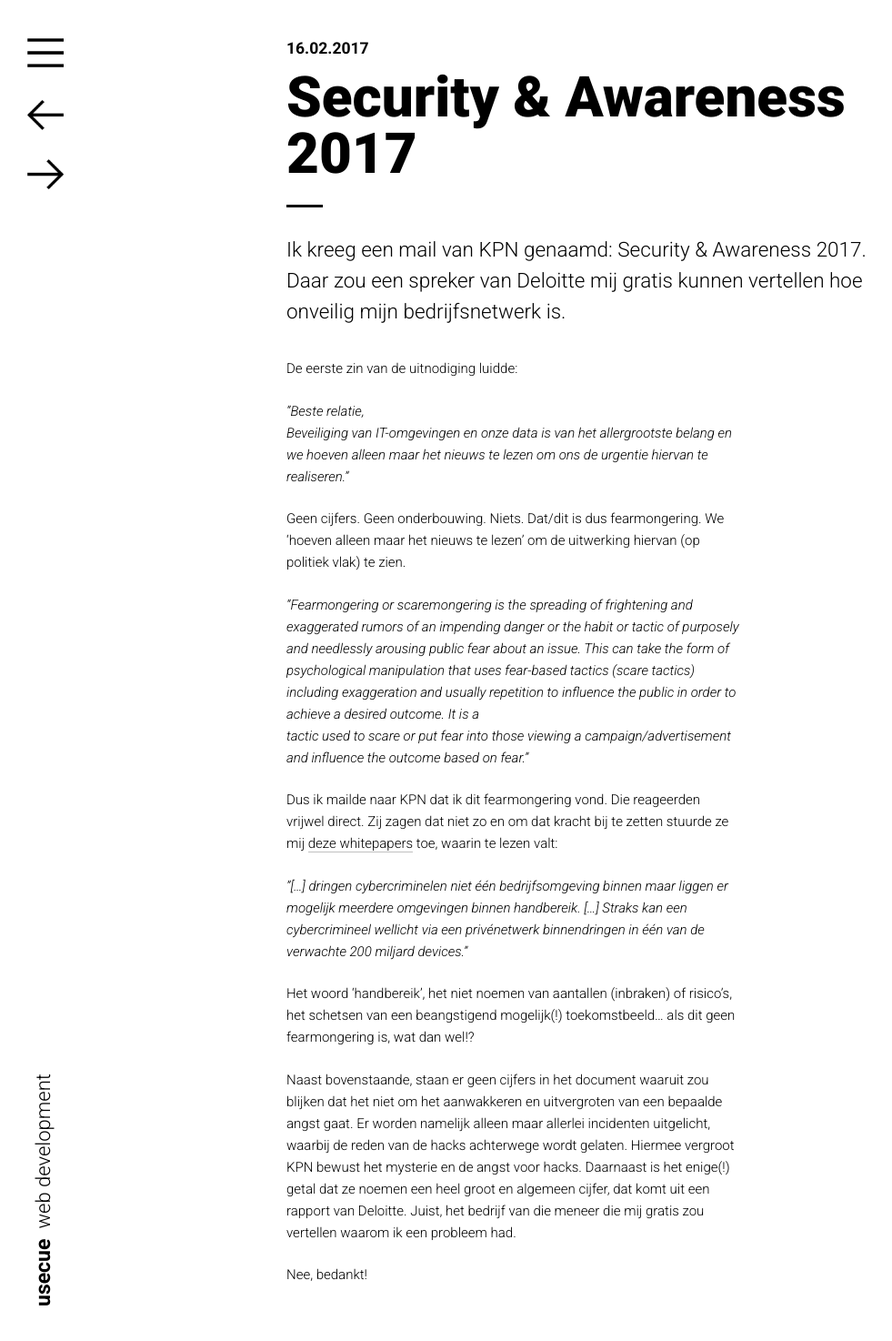
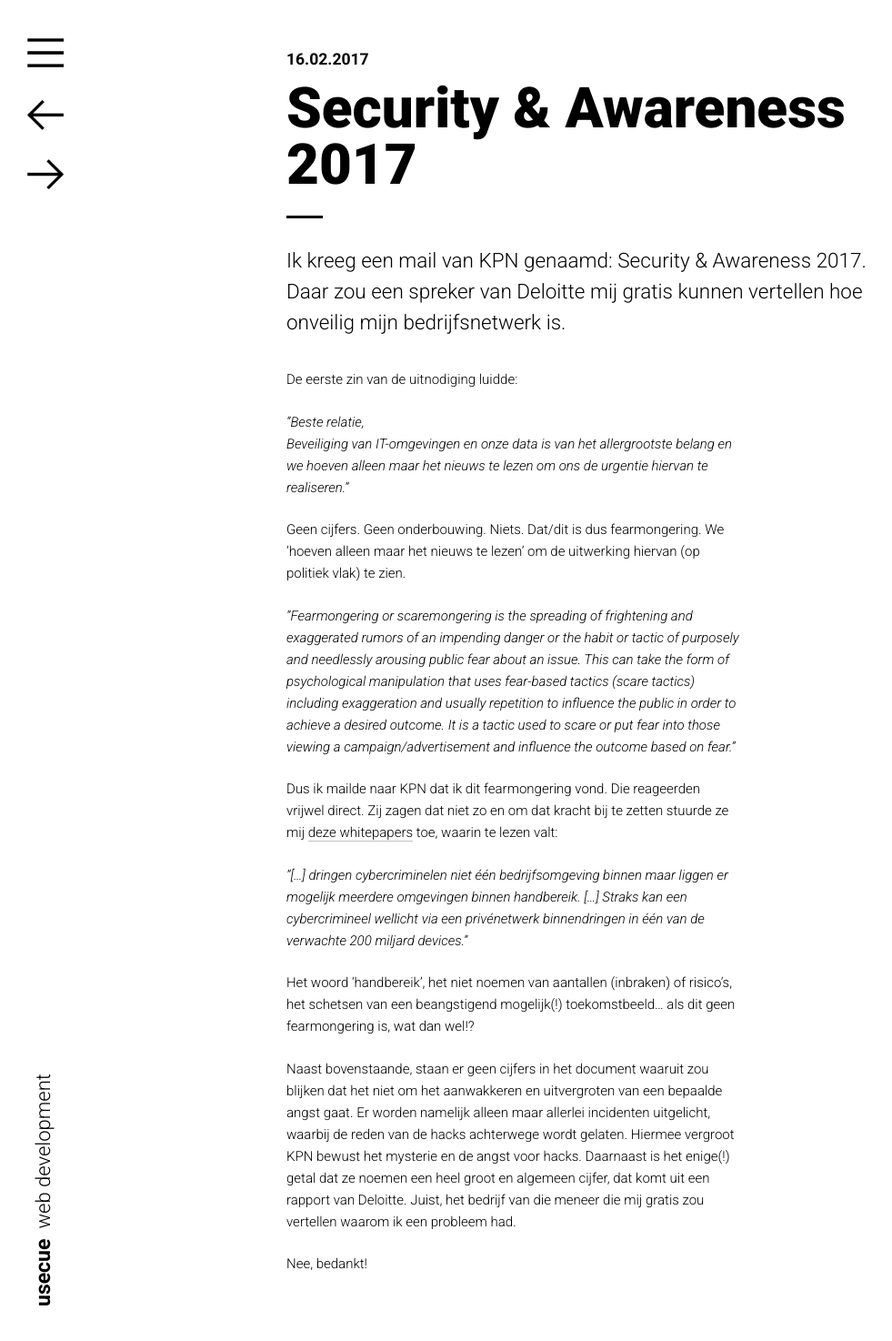
Before and after one commit to jhvanderschee/usecuewebsitenl, a Jekyll site: the page built from _posts/2017-02-16-security--awareness-2017.md, in a window 1280 px wide. Shown: the whole page at 91% size, without its empty margins (0-981 px from the left). Built offline with Jekyll 4.4.1, drawn with Linux system fonts in a browser that asks for light colours; nearby versions of some CDN libraries.

```diff
--- a/_posts/2017-02-16-security--awareness-2017.md
+++ b/_posts/2017-02-16-security--awareness-2017.md
@@ -7,13 +7,11 @@ Ik kreeg een mail van KPN genaamd: Security & Awareness 2017. Daar zou een sprek
 
 De eerste zin van de uitnodiging luidde:
 
-*"Beste relatie,
-<br>Beveiliging van IT-omgevingen en onze data is van het allergrootste belang en we hoeven alleen maar het nieuws te lezen om ons de urgentie hiervan te realiseren."*
+*"Beste relatie,<br>Beveiliging van IT-omgevingen en onze data is van het allergrootste belang en we hoeven alleen maar het nieuws te lezen om ons de urgentie hiervan te realiseren."*
 
 Geen cijfers. Geen onderbouwing. Niets. Dat/dit is dus fearmongering. We 'hoeven alleen maar het nieuws te lezen' om de uitwerking hiervan (op politiek vlak) te zien.
 
-*"Fearmongering or scaremongering is the spreading of frightening and exaggerated rumors of an impending danger or the habit or tactic of purposely and needlessly arousing public fear about an issue. This can take the form of psychological manipulation that uses fear-based tactics (scare tactics) including exaggeration and usually repetition to influence the public in order to achieve a desired outcome. It is a
-<br>tactic used to scare or put fear into those viewing a campaign/advertisement and influence the outcome based on fear."*
+*"Fearmongering or scaremongering is the spreading of frightening and exaggerated rumors of an impending danger or the habit or tactic of purposely and needlessly arousing public fear about an issue. This can take the form of psychological manipulation that uses fear-based tactics (scare tactics) including exaggeration and usually repetition to influence the public in order to achieve a desired outcome. It is a tactic used to scare or put fear into those viewing a campaign/advertisement and influence the outcome based on fear."*
 
 Dus ik mailde naar KPN dat ik dit fearmongering vond. Die reageerden vrijwel direct. Zij zagen dat niet zo en om dat kracht bij te zetten stuurde ze mij [deze whitepapers](/KPN Internedservices Whitepaper -security deel 1.pdf) toe, waarin te lezen valt:
 
```
